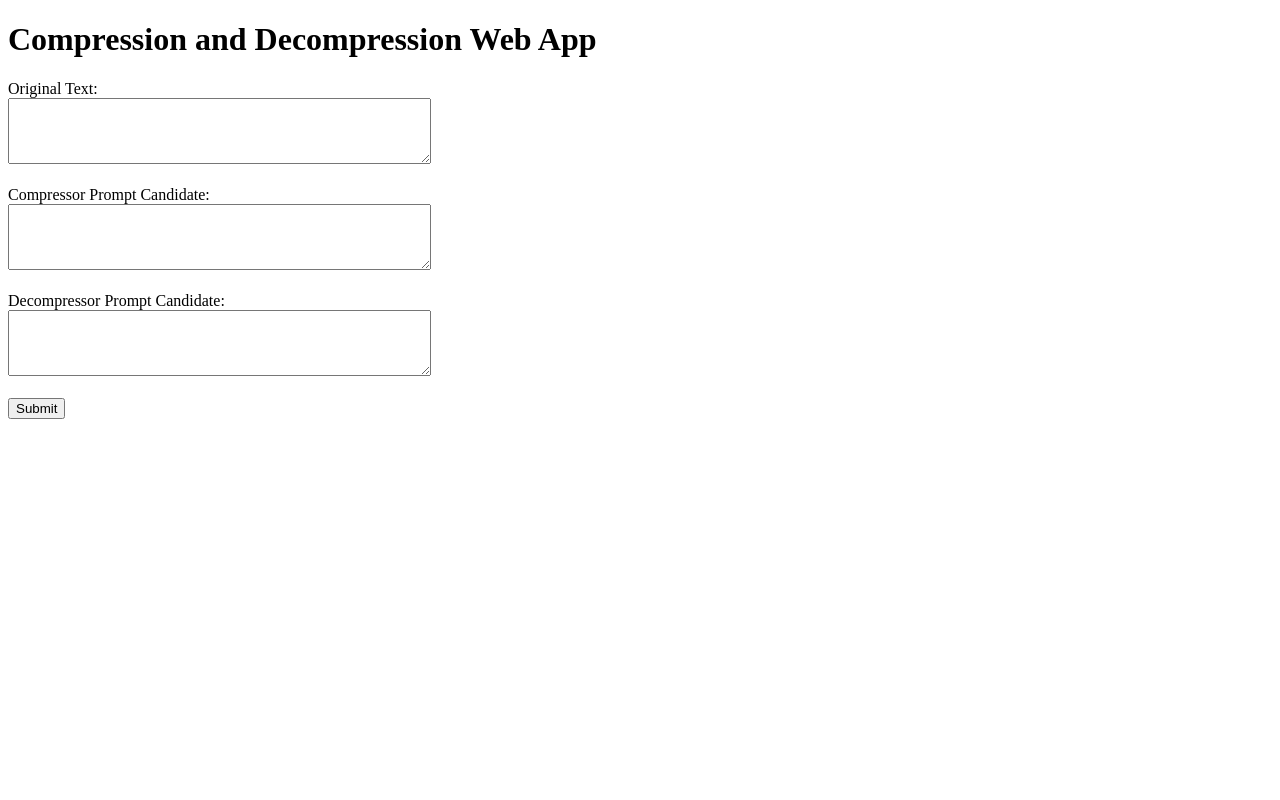
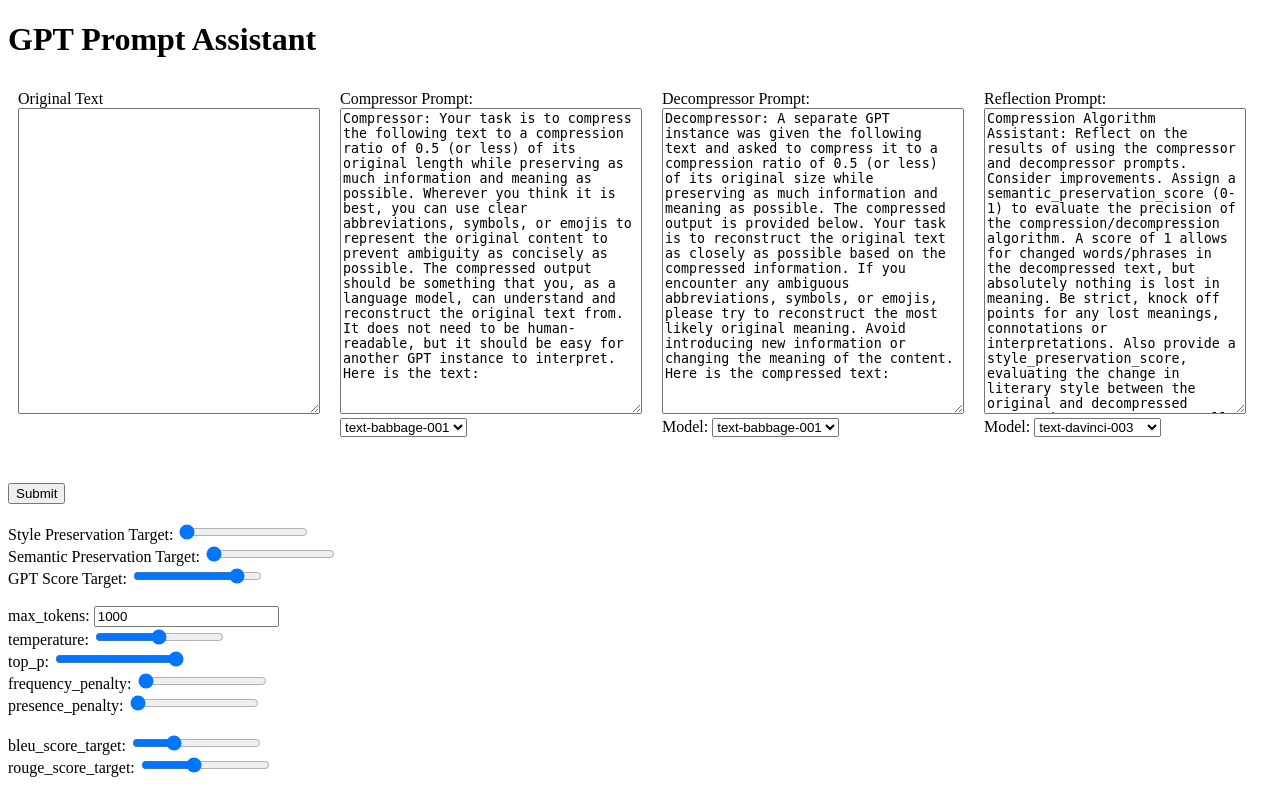
Before and after one commit to gitwithsean/GPTPromptAssist, a Flask app: page / in a window 1280 px wide. Run offline with Flask 3, Linux system fonts and the light colour scheme; parts of the project's set-up code (start-up, migrations or seed data) failed here and were passed over.

Commit message:
all inputs available

```diff
--- a/app.py
+++ b/app.py
@@ -1,11 +1,8 @@
 from flask import Flask, render_template, request, jsonify
+from compression_asst import run
 import json
-from compression_asst import main
 
 app = Flask(__name__)
-
-# Import other necessary functions from your script
-# from your_script import ...
 
 @app.route('/')
 def index():
@@ -13,14 +10,37 @@ def index():
 
 @app.route('/process', methods=['POST'])
 def process():
-    # Receive data from the front-end (e.g., original_text, compressor_prompt_candidate, decompressor_prompt_candidate)
-    data = request.get_json()
+    data = {
+        "original_text": request.form['original_text'],
+        "compressor_prompt_candidate": request.form['compressor_prompt_candidate'],
+        "decompressor_prompt_candidate": request.form['decompressor_prompt_candidate'],
+        "reflection_prompt_candidate": request.form['reflection_prompt_candidate'],
+        "compressor_model": request.form['compressor_model'],
+        "decompressor_model": request.form['decompressor_model'],
+        "assistant_model": request.form['assistant_model'],
+        "completion_config": {
+            "temperature": float(request.form['temperature']),
+            "max_tokens": int(request.form['max_tokens']),
+            "top_p": float(request.form['top_p']),
+            "frequency_penalty": float(request.form['frequency_penalty']),
+            "presence_penalty": float(request.form['presence_penalty']),
+        },
+        "style_preservation_score_target": float(request.form['style_preservation_score_target']),
+        "semantic_preservation_score_target": float(request.form['semantic_preservation_score_target']),
+        "gpt_score_target": float(request.form['gpt_score_target']),
+        "bleu_score_target": float(request.form['gpt_score_target']),
+        "rouge_score_target": float(request.form['gpt_score_target']),
+    }
 
-    # Call your main function with the input data and get the results
-    results = main(data)
+    # print(data)
 
-    # Return the results to the front-end
-    return jsonify(results)
+    # print("\n\nDATA:\n\n")
+    # pretty_data = json.dumps(data, indent=2)
+    # print(pretty_data)
+    # print("\n\n\n\n")
+
+    result = run(data, 0)
+    return jsonify(result)
 
 if __name__ == '__main__':
     app.run(debug=True)
--- a/orig_reflection_prompt.txt
+++ b/orig_reflection_prompt.txt
@@ -1 +1 @@
-Compression Algorithm Assistant: Reflect on the results of using the compressor and decompressor prompts. Consider improvements. Assign a semantic_preservation_score (0-1) to evaluate the precision of the compression/decompression algorithm. A score of 1 allows for changed words/phrases in the decompressed text, but absolutely nothing is lost in meaning. Be strict. Also provide a style_preservation_score, evaluating the change in literary style between the original and decompressed texts. Then, create an overall gpt_score in which the semantic score is weighted 10 times more than the style score. Based on your reflections, create new prompts for the compressor and decompressor. Provided below are the original text, compressor prompt, decompressor prompt, compressed text, decompressed text and compression ratio.
+Compression Algorithm Assistant: Reflect on the results of using the compressor and decompressor prompts. Consider improvements. Assign a semantic_preservation_score (0-1) to evaluate the precision of the compression/decompression algorithm. A score of 1 allows for changed words/phrases in the decompressed text, but absolutely nothing is lost in meaning. Be strict, knock off points for any lost meanings, connotations or interpretations. Also provide a style_preservation_score, evaluating the change in literary style between the original and decompressed texts. Then, create an overall gpt_score in which the semantic score is weighted 10 times more than the style score. Based on your reflections, create new prompts for the compressor and decompressor. Provided below are the original text, compressor prompt, decompressor prompt, compressed text, decompressed text and compression ratio.
--- a/templates/index.html
+++ b/templates/index.html
@@ -2,50 +2,101 @@
 <html lang="en">
 <head>
     <meta charset="UTF-8">
+    <meta http-equiv="X-UA-Compatible" content="IE=edge">
     <meta name="viewport" content="width=device-width, initial-scale=1.0">
-    <title>Compression and Decompression Web App</title>
+    <title>Text Compression and Decompression</title>
+    <style>
+        .form-container {
+            display: flex;
+            flex-wrap: wrap;
+        }
+
+        .form-field {
+            flex: 1;
+            padding: 10px;
+        }
+    </style>
 </head>
 <body>
-    <h1>Compression and Decompression Web App</h1>
-    <form id="input-form">
-        <label for="original_text">Original Text:</label><br>
-        <textarea id="original_text" name="original_text" rows="4" cols="50"></textarea><br><br>
+    <h1>GPT Prompt Assistant</h1>
+    <form action="/process" method="POST">
+        <div class="form-container">
+            <div class="form-field">
+                <label for="original_text">Original Text</label><br>
+                <textarea name="original_text" rows="20" cols="35"></textarea>
+            </div>
 
-        <label for="compressor_prompt_candidate">Compressor Prompt Candidate:</label><br>
-        <textarea id="compressor_prompt_candidate" name="compressor_prompt_candidate" rows="4" cols="50"></textarea><br><br>
+            <div class="form-field">
+                <label for="compressor_prompt_candidate">Compressor Prompt:</label><br>
+                <textarea name="compressor_prompt_candidate" rows="20" cols="35">Compressor: Your task is to compress the following text to a compression ratio of 0.5 (or less) of its original length while preserving as much information and meaning as possible. Wherever you think it is best, you can use clear abbreviations, symbols, or emojis to represent the original content to prevent ambiguity as concisely as possible. The compressed output should be something that you, as a language model, can understand and reconstruct the original text from. It does not need to be human-readable, but it should be easy for another GPT instance to interpret. Here is the text:</textarea><br>
 
-        <label for="decompressor_prompt_candidate">Decompressor Prompt Candidate:</label><br>
-        <textarea id="decompressor_prompt_candidate" name="decompressor_prompt_candidate" rows="4" cols="50"></textarea><br><br>
+                <select name="compressor_model">
+                    <option value="text-babbage-001">text-babbage-001</option>
+                    <option value="text-ada-001">text-ada-001</option>
+                    <option value="text-davinci-002">text-davinci-002</option>
+                    <option value="text-curie-001">text-curie-001</option>
+                </select>
+            </div>
 
-        <input type="submit" value="Submit">
+            <div class="form-field">
+                <label for="decompressor_prompt_candidate">Decompressor Prompt:</label><br>
+                <textarea name="decompressor_prompt_candidate" rows="20" cols="35">Decompressor: A separate GPT instance was given the following text and asked to compress it to a compression ratio of 0.5 (or less) of its original size while preserving as much information and meaning as possible. The compressed output is provided below. Your task is to reconstruct the original text as closely as possible based on the compressed information. If you encounter any ambiguous abbreviations, symbols, or emojis, please try to reconstruct the most likely original meaning. Avoid introducing new information or changing the meaning of the content. Here is the compressed text:</textarea><br>
+
+                <label for="decompressor_model">Model:</label>
+                <select name="decompressor_model">
+                    <option value="text-babbage-001">text-babbage-001</option>
+                    <option value="text-ada-001">text-ada-001</option>
+                    <option value="text-davinci-002">text-davinci-002</option>
+                    <option value="text-curie-001">text-curie-001</option>>
+                </select>
+            </div>
+
+            <div class="form-field">
+                <label for="reflection_prompt_candidate">Reflection Prompt:</label><br>
+                <textarea name="reflection_prompt_candidate" rows="20" cols="30">Compression Algorithm Assistant: Reflect on the results of using the compressor and decompressor prompts. Consider improvements. Assign a semantic_preservation_score (0-1) to evaluate the precision of the compression/decompression algorithm. A score of 1 allows for changed words/phrases in the decompressed text, but absolutely nothing is lost in meaning. Be strict, knock off points for any lost meanings, connotations or interpretations. Also provide a style_preservation_score, evaluating the change in literary style between the original and decompressed texts. Then, create an overall gpt_score in which the semantic score is weighted 10 times more than the style score. Based on your reflections, create new prompts for the compressor and decompressor. Provided below are the original text, compressor prompt, decompressor prompt, compressed text, decompressed text and compression ratio.</textarea><br>
+
+                <label for="assistant_model">Model:</label>
+                <select name="assistant_model">
+                    <option value="text-davinci-003">text-davinci-003</option>
+                    <option value="text-davinci-002">text-davinci-002</option>
+                    <option value="text-babbage-001">text-babbage-001</option>
+                    <option value="text-ada-001">text-ada-001</option>
+                    <option value="text-curie-001">text-curie-001</option>
+                </select>
+            </div>
+        </div><br><br>
+
+        <input type="submit" value="Submit"><br><br>
+
+        <label for="style_preservation_score_target">Style Preservation Target:</label>
+        <input type="range" name="style_preservation_score_target" min="0.6" max="1" step="0.01" value="0"><br>
+
+        <label for="semantic_preservation_score_target">Semantic Preservation Target:</label>
+        <input type="range" name="semantic_preservation_score_target" min="0.9" max="1" step="0.01" value="0"><br>
+
+        <label for="gpt_score_target">GPT Score Target:</label>
+        <input type="range" name="gpt_score_target" min="0" max="1" step="0.01" value="0.85"><br><br>
+
+        <label for="max_tokens">max_tokens:</label>
+        <input type="number" name="max_tokens" value="1000"><br>
+
+        <label for="temperature">temperature:</label>
+        <input type="range" name="temperature" min="0" max="1" step="0.01" value="0.5"><br>
+
+        <label for="top_p">top_p:</label>
+        <input type="range" name="top_p" min="0" max="1" step="0.01" value="1"><br>
+
+        <label for="frequency_penalty">frequency_penalty:</label>
+        <input type="range" name="frequency_penalty" min="0" max="2" step="0.01" value="0"><br>
+
+        <label for="presence_penalty">presence_penalty:</label>
+        <input type="range" name="presence_penalty" min="0" max="2" step="0.01" value="0"><br><br>
+
+        <label for="bleu_score_target">bleu_score_target:</label>
+        <input type="range" name="bleu_score_target" min="0" max="1" step="0.01" value="0.3"><br>
+
+        <label for="rouge_score_target">rouge_score_target:</label>
+        <input type="range" name="rouge_score_target" min="0" max="1" step="0.01" value="0.4">
     </form>
-
-    <pre id="results"></pre>
-
-    <script>
-        document.getElementById("input-form").addEventListener("submit", async function (event) {
-            event.preventDefault();
-
-            const original_text = document.getElementById("original_text").value;
-            const compressor_prompt_candidate = document.getElementById("compressor_prompt_candidate").value;
-            const decompressor_prompt_candidate = document.getElementById("decompressor_prompt_candidate").value;
-
-            const response = await fetch("/process", {
-                method: "POST",
-                headers: {
-                    "Content-Type": "application/json",
-                },
-                body: JSON.stringify({
-                    original_text: original_text,
-                    compressor_prompt_candidate: compressor_prompt_candidate,
-                    decompressor_prompt_candidate: decompressor_prompt_candidate,
-                }),
-            });
-
-            const results = await response.json();
-
-            document.getElementById("results").textContent = JSON.stringify(results, null, 2);
-        });
-    </script>
 </body>
 </html>
```
Also changed, not shown: compression_asst.py (+55 -16 lines).
